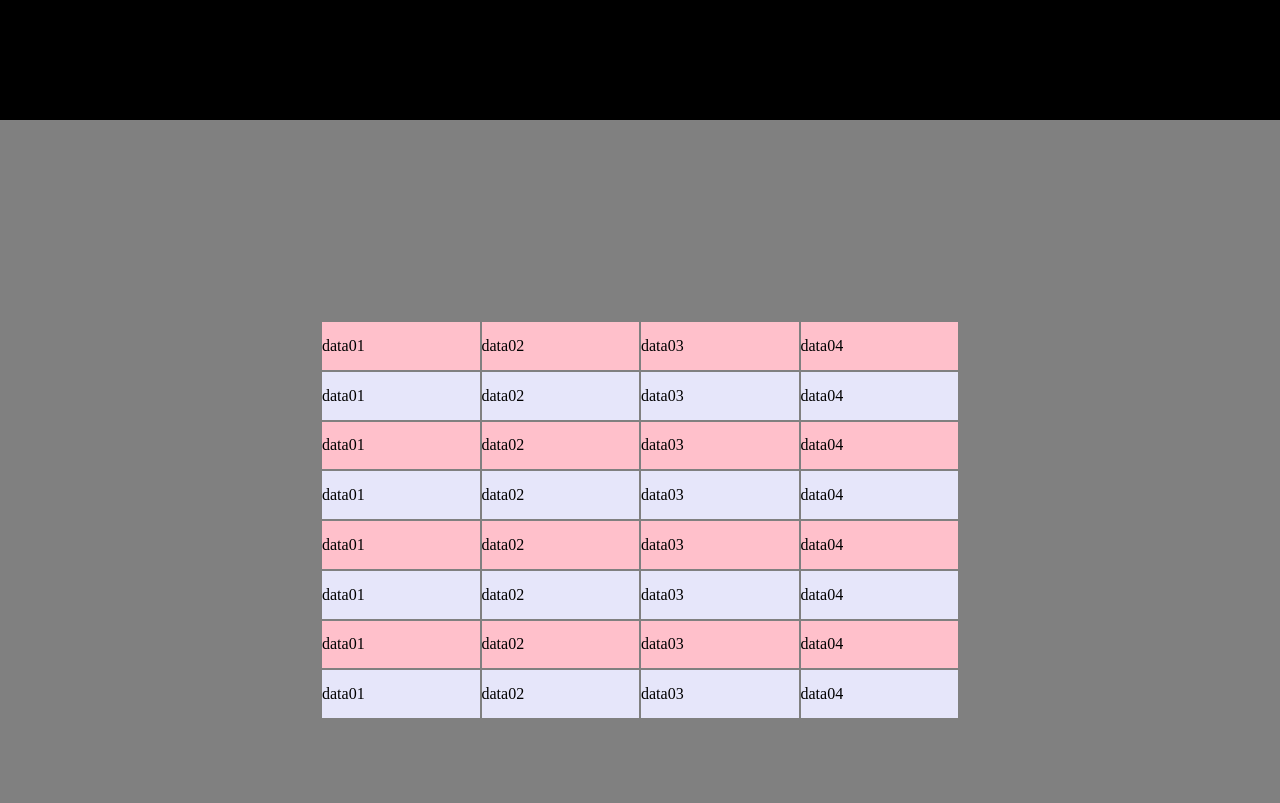
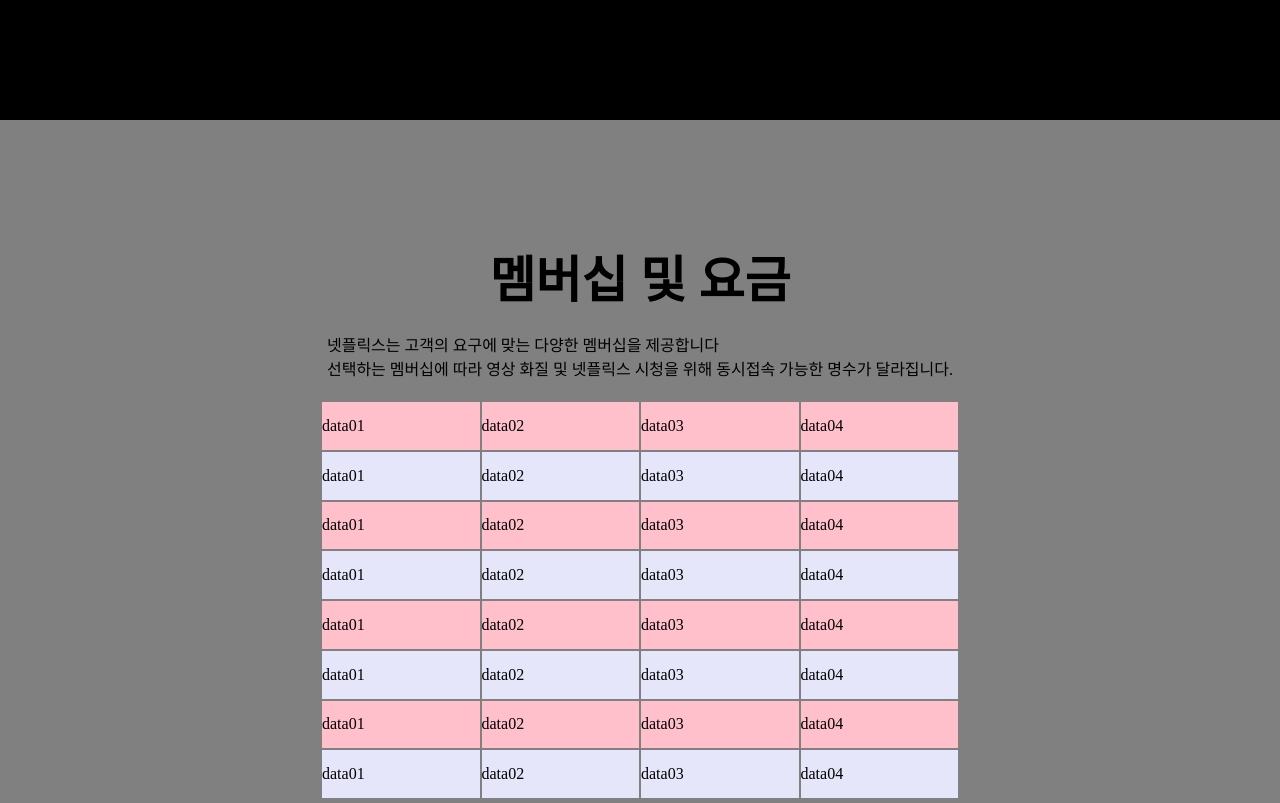
Before and after one commit to soeunl/weekflix, a plain HTML site: page index.html in a window 1280 px wide. Shown: the part 2280-3083 px from the top of the page. Drawn offline with Linux system fonts and the light colour scheme.

Commit message:
table section 완성

```diff
--- a/index.html
+++ b/index.html
@@ -55,6 +55,9 @@
         </div>
     </section>
     <section class="table_container">
+        <h2>멤버십 및 요금</h2>
+        <p>넷플릭스는 고객의 요구에 맞는 다양한 멤버십을 제공합니다<br>
+        선택하는 멤버십에 따라 영상 화질 및 넷플릭스 시청을 위해 동시접속 가능한 명수가 달라집니다.</p>
         <table>
             <tr>
                 <td>data01</td>
--- a/styles/index.css
+++ b/styles/index.css
@@ -177,11 +177,17 @@ section:nth-child(3) input:nth-child(3):checked ~ label:nth-of-type(3){
 .table_container{
     display: flex;
     align-items: center;
+    flex-direction: column;
+    justify-content: center;
+    gap: 20px;
+}
+
+.table_container h2{
+    font-size: 50px;
 }
 
 .table_container table{
     width: 50%;
-    margin: auto;
     height: 400px;
 }
 
```
